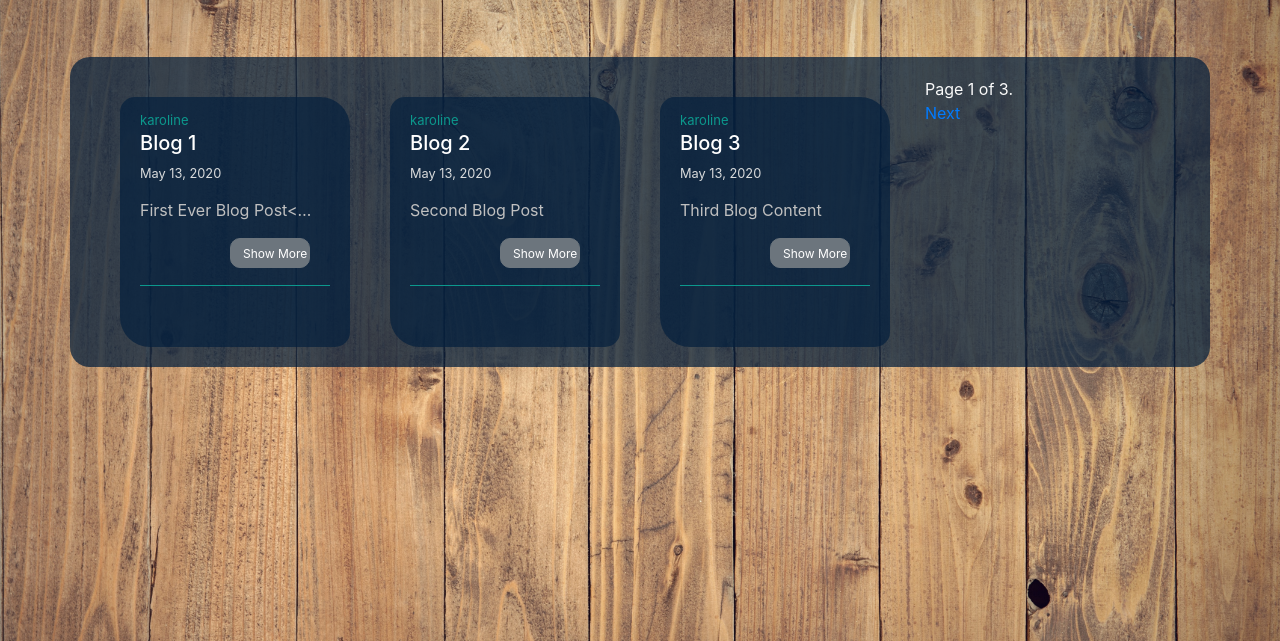
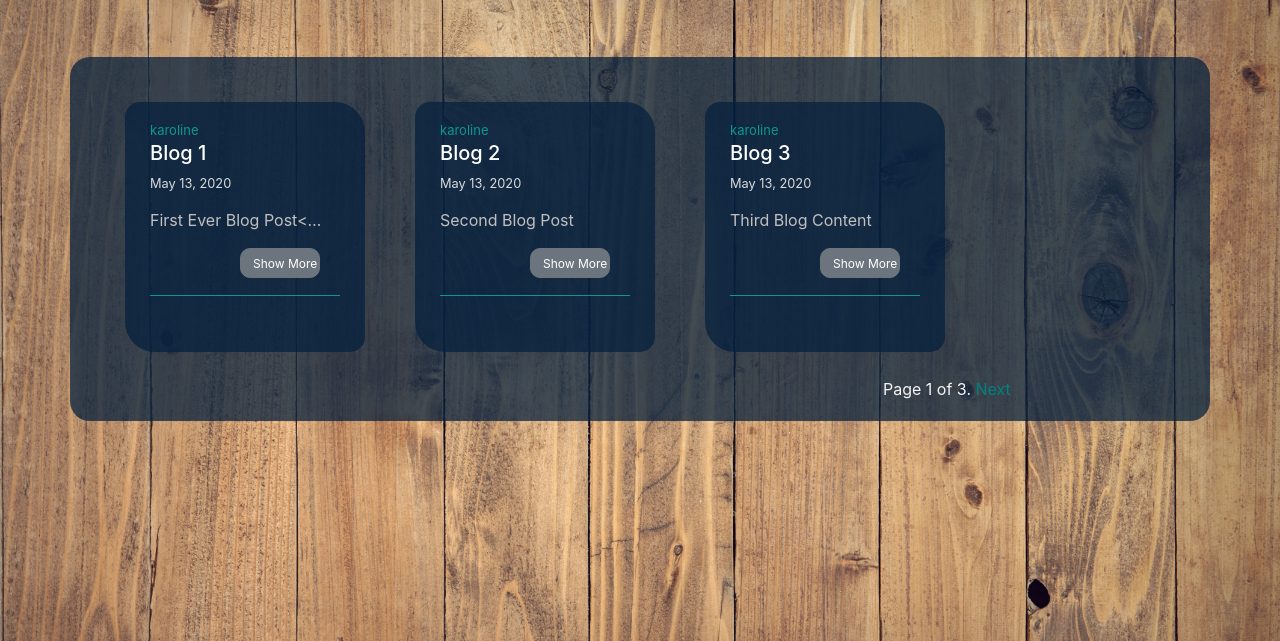
Before and after one commit to karoleoline/ISD_realproject, a Django app: page / in a window 1280 px wide. Shown: the part 71-712 px from the top of the page. Run offline with Django 3.2, Linux system fonts and the light colour scheme; data comes from the database, SQL or seed files in the repository; some libraries are stand-ins or nearby versions.

Commit message:
home page update and profile

```diff
--- a/myvenv/blog/static/blog/main.css
+++ b/myvenv/blog/static/blog/main.css
@@ -58,14 +58,14 @@ ul {
 }
 
 .content-section {
-   background: #06213dbd;
-    padding: 10px 20px;
+    background: #06213dbd;
+    padding: 15px 25px;
     border-radius: 15px 30px;
     margin-bottom: 20px;
     float: left;
-    margin: 20px;
+    margin: 25px;
     height: 250px;
-    width: 230px;
+    width: 240px;
   }
 }
 
@@ -184,7 +184,9 @@ nav.navbar.navbar-expand-md.navbar-light.fixed-top.justify-content-between {
 }
 
 fieldset.form-group.regform {
-    margin-top: 15px;
+    width: 700px;
+    margin-top: -150px;
+    margin-left: 251px;
 }
 
 .border-bottom {
@@ -554,3 +556,44 @@ a.ml-2login:hover {
     color: white;
     border: 10px solid teal;
 }
+
+.pagination.move {
+    margin-top: 300px;
+    margin-left: -102px;
+    margin-bottom: 20px;
+    color: whitesmoke;
+}
+
+a.move {
+    color: teal;
+}
+
+a.move:hover {
+    color: white;
+    text-decoration: none;
+}
+
+.col-form-label {
+    font-size: inherit;
+    line-height: 1.5;
+}
+
+
+label.col-form-label.requiredField {
+    display: contents;
+}
+
+div#div_id_email, div#div_id_image, div#div_id_last_name, div#div_id_username,div#div_id_first_name {
+    text-align: left;
+    line-height: 50px;
+}
+
+a {
+    color: teal;
+    text-decoration: none;
+   }
+
+a:hover {
+    color: white;
+    text-decoration: none;
+   }
--- a/myvenv/blog/templates/blog/home.html
+++ b/myvenv/blog/templates/blog/home.html
@@ -24,10 +24,10 @@
 
      <div class="row">
             <div class="col-md-6 col-md-offset-3">
-                <div class="pagination">
+                <div class="pagination move">
                     <span class="step-links">
                         {% if posts.has_previous %}
-                            <a href="?page={{ posts.previous_page_number }}">Previous</a>
+                            <a href="?page={{ posts.previous_page_number }}" class="move">Previous</a>
                         {% endif %}
 
                         <span class="current">
@@ -35,7 +35,7 @@
                         </span>
 
                         {% if posts.has_next %}
-                            <a href="?page={{ posts.next_page_number }}">Next</a>
+                            <a href="?page={{ posts.next_page_number }}" class="move">Next</a>
                         {% endif %}
                     </span>
                 </div>
--- a/myvenv/login/templates/login/edit_profile.html
+++ b/myvenv/login/templates/login/edit_profile.html
@@ -2,7 +2,7 @@
 {% load crispy_forms_tags %}
 
 {% block body %}
-<div class="container">
+<div class="container profile">
     <form method="post">
         {% csrf_token %}
         {{ form.as_p }}
--- a/myvenv/login/templates/login/profile.html
+++ b/myvenv/login/templates/login/profile.html
@@ -1,13 +1,9 @@
 {% extends "blog/base.html" %}
 {% load crispy_forms_tags %}
 {% block content %}
-<div class="content-section">
+<div class="content-section profile">
   <div class="media">
     <img class="rounded-circle account-img" src="{{ user.userprofile.image.url }}">
-    <div class="media-body">
-      <h2 class="account-heading">{{ user.username }}</h2>
-      <p class="text-secondary">{{ user.username }}</p>
-    </div>
   </div>
   <form method="POST" enctype="multipart/form-data">
     {% csrf_token %}
```
Also changed, not shown: myvenv/media/default.jpg.
